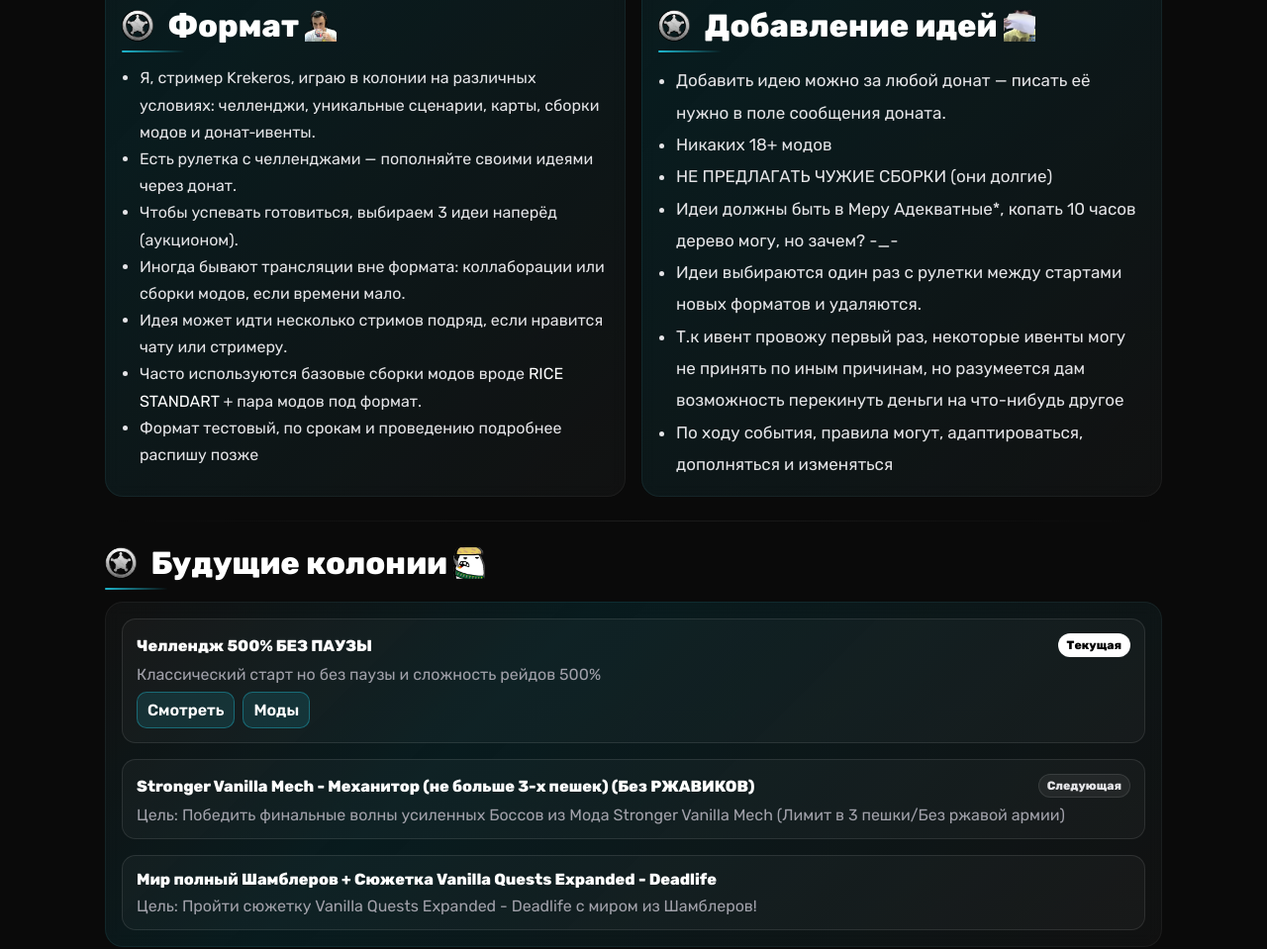
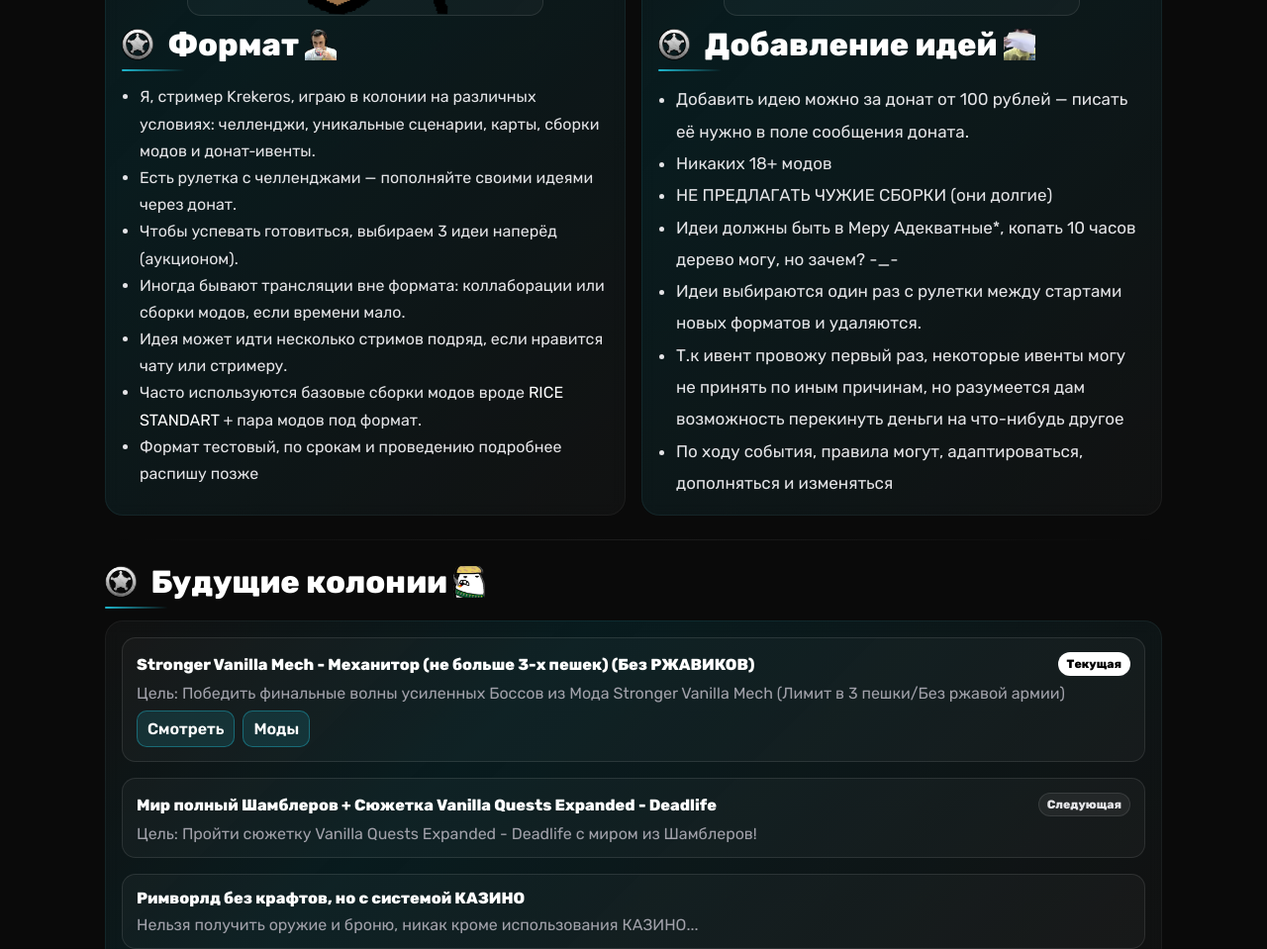
Before and after one commit to KrekerShow/RimaFon, a plain HTML site: page index.html in a window 1280 px wide. Shown: the part 1502-2461 px from the top of the page at 99% size. Drawn offline with Linux system fonts and the light colour scheme; a web font is replaced by a local one.

Commit message:
Update index.html

```diff
--- a/index.html
+++ b/index.html
@@ -1,4 +1,4 @@
-<!doctype html>
+﻿<!doctype html>
 <html lang="ru">
   <head>
     <meta charset="utf-8">
@@ -205,7 +205,7 @@
             </div>
             <h2><img class="h2-ico" src="rim.png" alt="">Добавление идей <img class="h2-ico" src="smile1.png" alt=""></h2>
             <ul style="margin:0; padding-left:18px; line-height:1.9; font-size:17px">
-              <li>Добавить идею можно за любой донат — писать её нужно в поле сообщения доната.</li>
+              <li>Добавить идею можно за донат от 100 рублей — писать её нужно в поле сообщения доната.</li>
               <li>Никаких 18+ модов</li>
               <li>НЕ ПРЕДЛАГАТЬ ЧУЖИЕ СБОРКИ (они долгие)</li>
               <li>Идеи должны быть в Меру Адекватные*, копать 10 часов дерево могу, но зачем? -_-</li>
@@ -270,18 +270,27 @@
       // Первая запись в upcoming считается «Текущая» и показывает кнопки; вторая — «Следующая» без кнопок
       const upcoming = [
         {
+          title: 'Stronger Vanilla Mech - Механитор (не больше 3-х пешек) (Без РЖАВИКОВ)',
+          desc: 'Цель: Победить финальные волны усиленных Боссов из Мода Stronger Vanilla Mech (Лимит в 3 пешки/Без ржавой армии)',
+          watch: 'https://youtu.be/uwdJoCtb0sg',
+          mods: 'https://steamcommunity.com/sharedfiles/filedetails/?id=3586293709'
+        },
+        {
+          title: 'Мир полный Шамблеров + Сюжетка Vanilla Quests Expanded - Deadlife',
+          desc: 'Цель: Пройти сюжетку Vanilla Quests Expanded - Deadlife с миром из Шамблеров!' },
+        {
+          title: 'Римворлд без крафтов, но с системой КАЗИНО',
+          desc: 'Нельзя получить оружие и броню, никак кроме использования КАЗИНО...',
+        }
+      ];
+
+      const finished = [
+        {
           title: 'Челлендж 500% БЕЗ ПАУЗЫ',
           desc: 'Классический старт но без паузы и сложность рейдов 500%',
           watch: 'https://youtube.com/live/uZ7rUlIk1gU?feature=share',
           mods: 'https://steamcommunity.com/sharedfiles/filedetails/?id=1955361870'
-        },
-        { title: 'Stronger Vanilla Mech - Механитор (не больше 3-х пешек) (Без РЖАВИКОВ)', desc: 'Цель: Победить финальные волны усиленных Боссов из Мода Stronger Vanilla Mech (Лимит в 3 пешки/Без ржавой армии)' },
-        { title: 'Мир полный Шамблеров + Сюжетка Vanilla Quests Expanded - Deadlife', desc: 'Цель: Пройти сюжетку Vanilla Quests Expanded - Deadlife с миром из Шамблеров!' }
-      ];
-
-      const finished = [
-        // Пример:
-        // { title: 'Горный приют', desc: 'База в горном биоме, финал — корабль.', watch: '#', mods: '#' }
+        }
       ];
 
       const upcomingEl = document.getElementById('upcoming-list');
```
